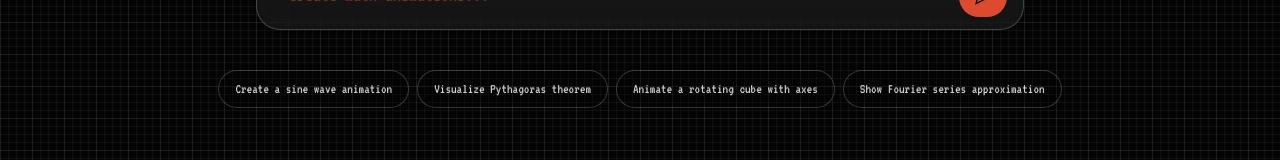
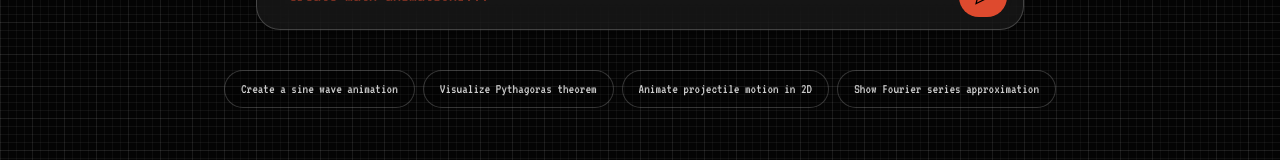
Before and after one commit to verma-gourav/manimator, a Next.js app in the folder frontend/: page /generate in a window 1280 px wide. Shown: the part 394-554 px from the top of the page. Built offline with nearby package versions, Linux system fonts and the light colour scheme; no server answers.

Commit message:
removed 3d example

```diff
--- a/frontend/app/generate/page.tsx
+++ b/frontend/app/generate/page.tsx
@@ -40,7 +40,7 @@ export default function GeneratePage() {
   const EXAMPLE_PROMPTS = [
     "Create a sine wave animation",
     "Visualize Pythagoras theorem",
-    "Animate a rotating cube with axes",
+    "Animate projectile motion in 2D",
     "Show Fourier series approximation",
   ];
 
```
